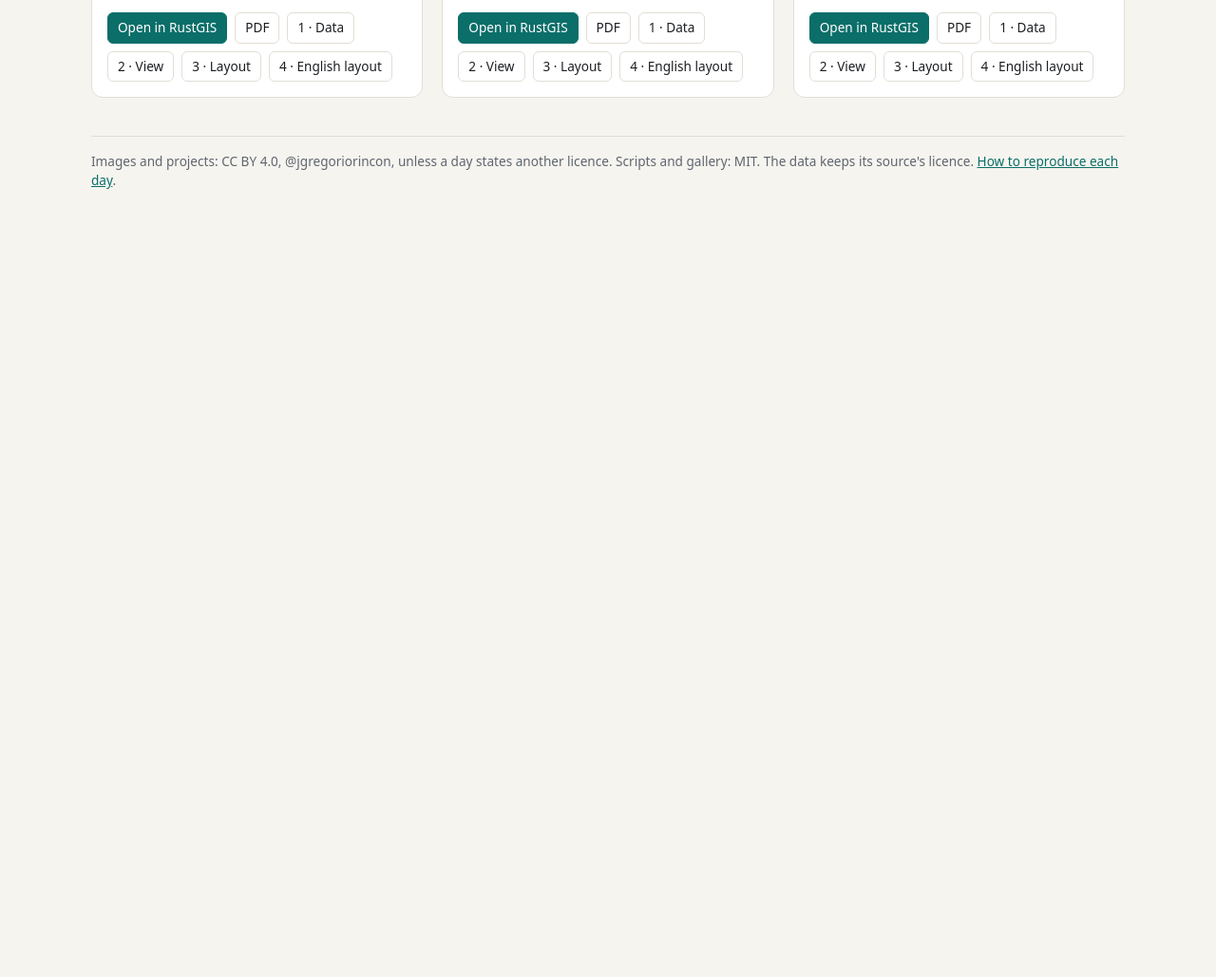
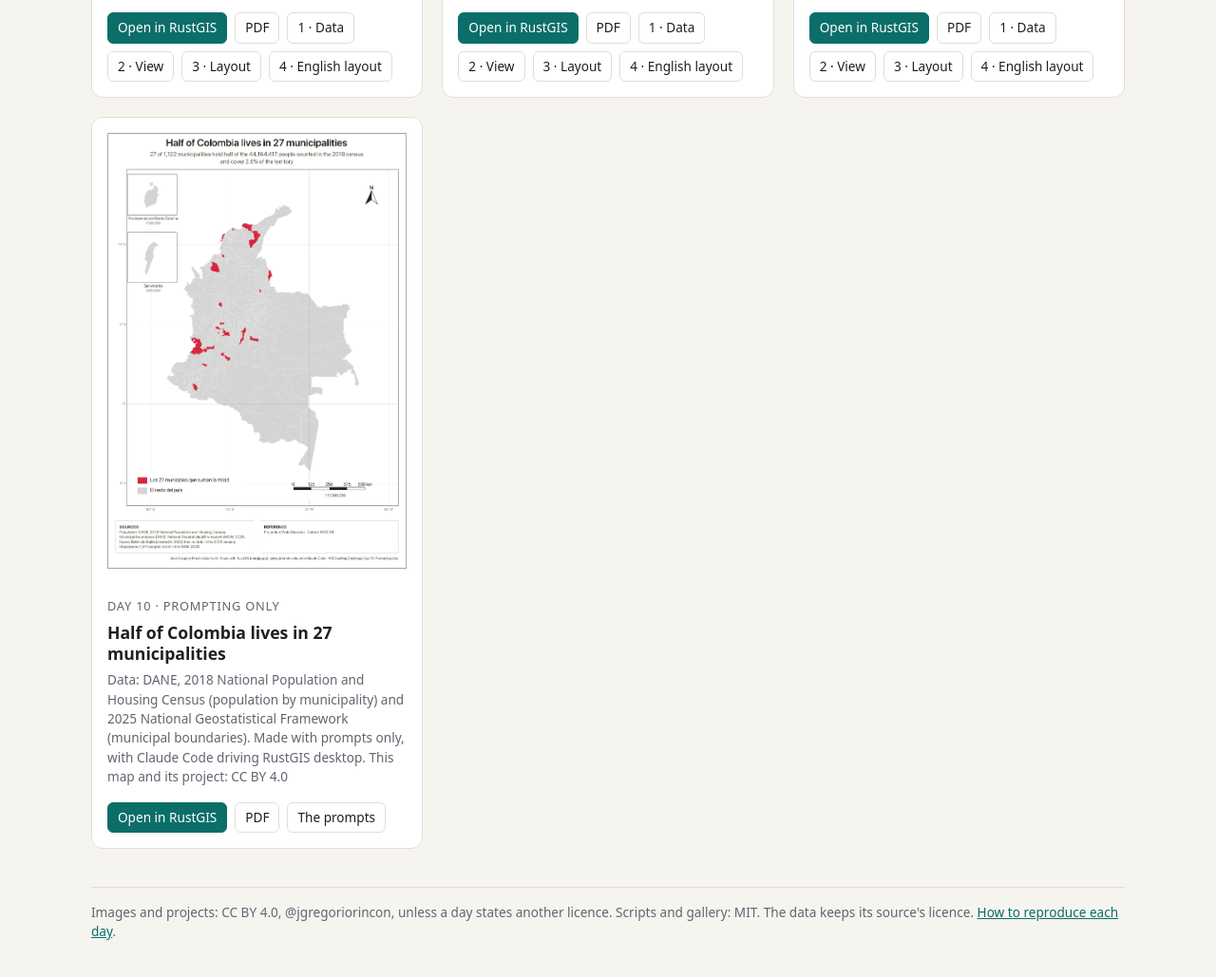
Before and after one commit to jgregoriorincon/30DayMapChallenge-2026, a plain HTML site: page index.html in a window 1280 px wide. Shown: the part 2474-3503 px from the top of the page at 95% size. Before the commit the page ends 2723 px from the top, so only its background shows below. Drawn offline with Linux system fonts and the light colour scheme.

Commit message:
feat: day 10, half of Colombia lives in 27 municipalities (prompting only)

```diff
--- a/index.html
+++ b/index.html
@@ -112,6 +112,9 @@
     { n: 9, theme: "Urban-rural",
       title: { es: "¿Dónde termina la ciudad?", en: "Where does the city end?" },
       data: { es: "DANE, grilla estadística de 1 km con el grado de urbanización (Censo 2018); Área Metropolitana de Bucaramanga, perímetros urbanos; mapa base: OpenFreeMap Positron, © OpenMapTiles / © OpenStreetMap (ODbL); colores: GHSL. Este mapa y su proyecto: CC BY 4.0", en: "DANE, 1 km statistical grid with the degree of urbanisation (2018 Census); Bucaramanga Metropolitan Area, urban perimeters; basemap: OpenFreeMap Positron, © OpenMapTiles / © OpenStreetMap (ODbL); colours: GHSL. This map and its project: CC BY 4.0" } },
+    { n: 10, theme: "Prompting only", prompts: true,
+      title: { es: "La mitad de Colombia vive en 27 municipios", en: "Half of Colombia lives in 27 municipalities" },
+      data: { es: "DANE, Censo Nacional de Población y Vivienda 2018 (población por municipio) y Marco Geoestadístico Nacional 2025 (límites municipales). Hecho solo con prompts, con Claude Code manejando RustGIS de escritorio. Este mapa y su proyecto: CC BY 4.0", en: "DANE, 2018 National Population and Housing Census (population by municipality) and 2025 National Geostatistical Framework (municipal boundaries). Made with prompts only, with Claude Code driving RustGIS desktop. This map and its project: CC BY 4.0" } },
   ];
 
   const BASE = "https://jgregoriorincon.github.io/30DayMapChallenge-2026/";
@@ -119,14 +122,14 @@
     es: {
       lead: 'Mapas de Colombia y de sus ciudades (Bogotá, Barranquilla, Cartagena, Medellín, Bucaramanga, Cali y Cúcuta) hechos de principio a fin con <a href="https://github.com/opengeos/RustGIS">RustGIS</a> en el navegador, con datos de servicios públicos. Cada proyecto se abre en web.rustgis.app tal como se ve en la imagen.',
       byline: 'Por <a href="https://github.com/jgregoriorincon">José Gregorio Rincón Albarracín</a>, arquitecto de soluciones geográficas y contribuidor de RustGIS · <a href="https://www.linkedin.com/in/jgregoriorincon/">LinkedIn</a>',
-      day: "Día", open: "Abrir en RustGIS", image: "Imagen", s1: "Datos", s2: "Vista", s3: "Layout", s4: "Layout EN",
+      day: "Día", open: "Abrir en RustGIS", image: "Imagen", s1: "Datos", s2: "Vista", s3: "Layout", s4: "Layout EN", prompts: "Los prompts",
       pending: "Imagen pendiente", data: "Datos",
       footer: 'Imágenes y proyectos: CC BY 4.0, @jgregoriorincon, salvo el día que indique otra licencia. Scripts y galería: MIT. Los datos conservan la licencia de su fuente. <a href="https://github.com/jgregoriorincon/30DayMapChallenge-2026/blob/main/README.es.md">Cómo reproducir cada día</a>.',
     },
     en: {
       lead: 'Maps of Colombia and its cities (Bogotá, Barranquilla, Cartagena, Medellín, Bucaramanga, Cali and Cúcuta) made end to end with <a href="https://github.com/opengeos/RustGIS">RustGIS</a> in the browser, from public web services. Each project opens in web.rustgis.app exactly as in the image. Each map comes in Spanish and in English.',
       byline: 'By <a href="https://github.com/jgregoriorincon">José Gregorio Rincón Albarracín</a>, GIS solutions architect and RustGIS contributor · <a href="https://www.linkedin.com/in/jgregoriorincon/">LinkedIn</a>',
-      day: "Day", open: "Open in RustGIS", image: "Image", s1: "Data", s2: "View", s3: "Layout", s4: "English layout",
+      day: "Day", open: "Open in RustGIS", image: "Image", s1: "Data", s2: "View", s3: "Layout", s4: "English layout", prompts: "The prompts",
       pending: "Image coming soon", data: "Data",
       footer: 'Images and projects: CC BY 4.0, @jgregoriorincon, unless a day states another licence. Scripts and gallery: MIT. The data keeps its source\'s licence. <a href="https://github.com/jgregoriorincon/30DayMapChallenge-2026/blob/main/README.md">How to reproduce each day</a>.',
     },
@@ -168,10 +171,12 @@
           <div class="links">
             <a class="primary" href="https://web.rustgis.app/?project=${BASE}${out}.rgis">${t.open}</a>
             <a href="${img}.pdf">PDF</a>
-            <a href="scripts/${dir}/01-data.txt">1 · ${t.s1}</a>
+            ${d.prompts
+              ? `<a href="https://github.com/jgregoriorincon/30DayMapChallenge-2026/blob/main/scripts/${dir}/01-prompts.md">${t.prompts}</a>`
+              : `<a href="scripts/${dir}/01-data.txt">1 · ${t.s1}</a>
             <a href="scripts/${dir}/02-view.txt">2 · ${t.s2}</a>
             <a href="scripts/${dir}/03-layout.txt">3 · ${t.s3}</a>
-            <a href="scripts/${dir}/04-english.txt">4 · ${t.s4}</a>
+            <a href="scripts/${dir}/04-english.txt">4 · ${t.s4}</a>`}
           </div>
         </div>
       </article>`;
```
Also changed, not shown: results/day-10/day-10-en.webp (added), results/day-10/day-10-es.webp (added), results/day-10/prompt-1.webp (added), 6 other files.
